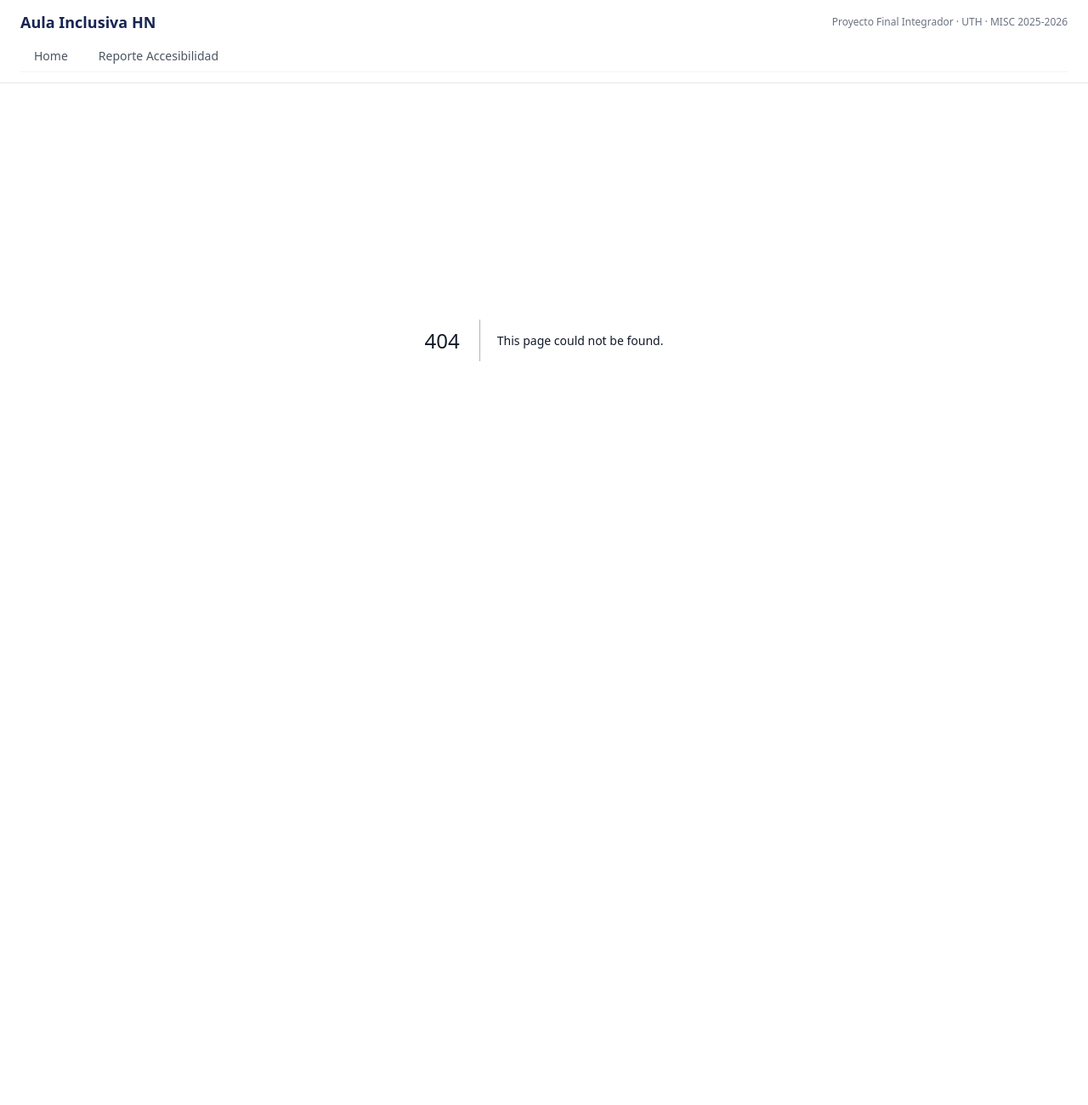
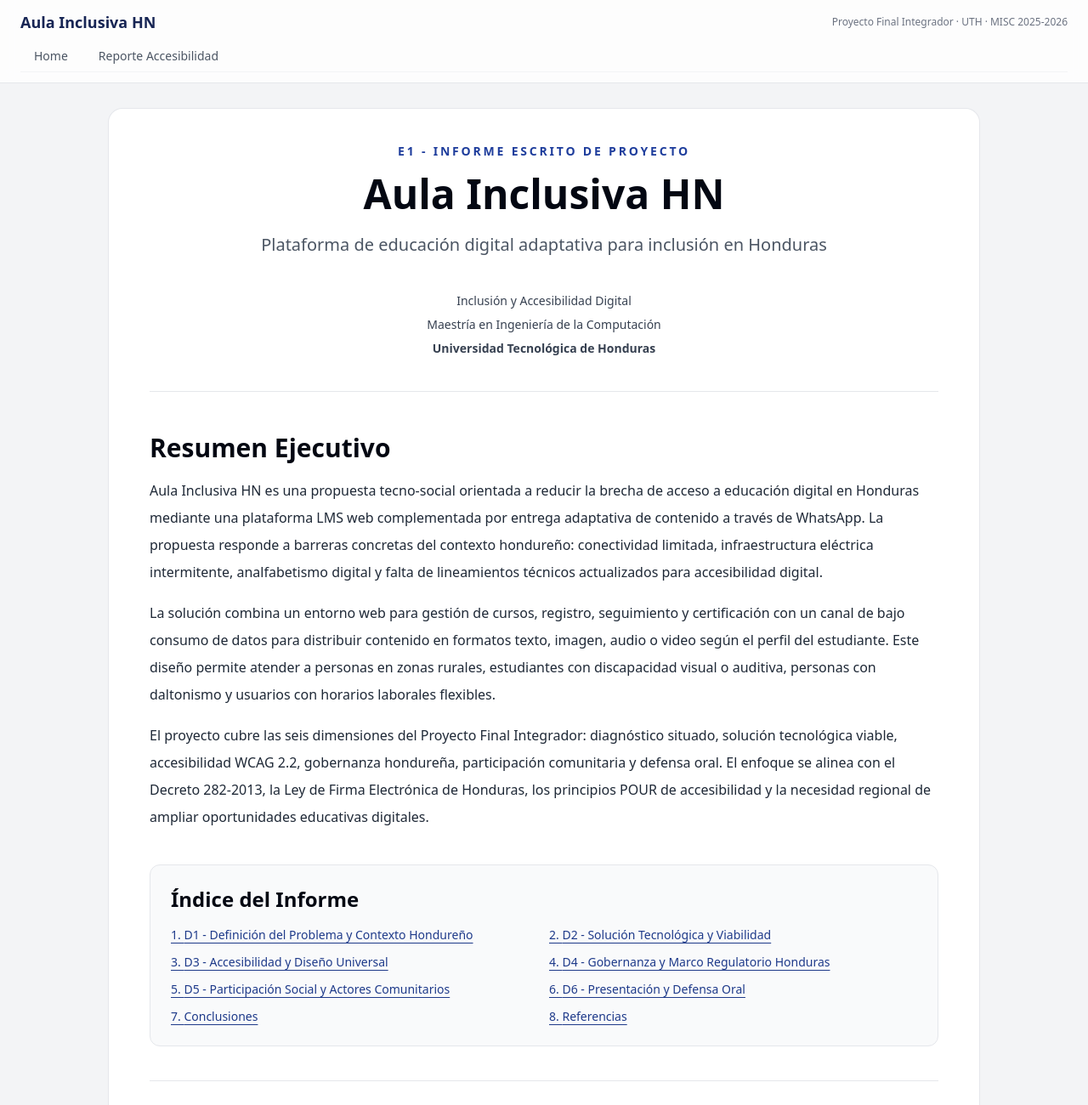
Before and after one commit to SiderealOcean/uth-aula-inclusiva, a Next.js app: page /informe in a window 1280 px wide. Before the commit this address had no page. Shown: the top 1300 px of the page at 85% size. Before the commit the page ends 800 px from the top, so only its background shows below. Built offline with nearby package versions, Linux system fonts and the light colour scheme.

Commit message:
feat: add printable informe page

```diff
--- /dev/null
+++ b/src/app/informe/page.tsx
@@ -0,0 +1,156 @@
+import Link from "next/link";
+import {
+  conclusionesInforme,
+  conteoReferenciasRegionales,
+  indiceInforme,
+  informePortada,
+  referenciasInforme,
+  resumenEjecutivo,
+  seccionesInforme,
+  type InformeSection,
+  type InformeTable,
+} from "@/data/informe";
+
+function ReportTable({ table }: { table: InformeTable }) {
+  return (
+    <div className="my-6 overflow-x-auto" role="region" aria-label={table.caption} tabIndex={0}>
+      <table className="w-full border-collapse text-sm">
+        <caption className="mb-2 text-left text-xs font-semibold uppercase tracking-wide text-gray-500">
+          {table.caption}
+        </caption>
+        <thead>
+          <tr className="border-b border-gray-300 bg-gray-50">
+            {table.headers.map((header) => (
+              <th key={header} scope="col" className="px-4 py-3 text-left font-semibold text-gray-900">
+                {header}
+              </th>
+            ))}
+          </tr>
+        </thead>
+        <tbody>
+          {table.rows.map((row, rowIndex) => (
+            <tr key={`${table.caption}-${rowIndex}`} className="border-b border-gray-200">
+              {row.map((cell, cellIndex) => (
+                <td key={`${table.caption}-${rowIndex}-${cellIndex}`} className="px-4 py-3 align-top text-gray-700">
+                  {cell}
+                </td>
+              ))}
+            </tr>
+          ))}
+        </tbody>
+      </table>
+    </div>
+  );
+}
+
+function DimensionSection({ section }: { section: InformeSection }) {
+  return (
+    <section id={section.id} className="scroll-mt-32 border-t border-gray-200 py-10 print:break-inside-avoid" aria-labelledby={`${section.id}-titulo`}>
+      <div className="mb-5 flex flex-wrap items-baseline gap-3">
+        <span className="rounded-full bg-brand-100 px-3 py-1 text-sm font-bold text-brand-800">
+          {section.codigo}
+        </span>
+        <span className="text-sm font-medium text-gray-500">{section.puntaje}</span>
+      </div>
+      <h2 id={`${section.id}-titulo`} className="mb-3 text-3xl font-bold text-gray-950 print:text-2xl">
+        {section.titulo}
+      </h2>
+      <p className="mb-6 border-l-4 border-brand-500 bg-brand-50 px-4 py-3 text-sm font-medium text-brand-900 print:bg-white">
+        {section.resumen}
+      </p>
+      <div className="space-y-4 text-base leading-8 text-gray-800">
+        {section.parrafos.map((parrafo) => (
+          <p key={parrafo}>{parrafo}</p>
+        ))}
+      </div>
+      <div className="mt-6 rounded-lg border border-gray-200 bg-gray-50 p-5 print:bg-white">
+        <h3 className="mb-3 text-sm font-bold uppercase tracking-wide text-gray-600">Evidencia clave</h3>
+        <ul className="list-disc space-y-2 pl-5 text-sm leading-6 text-gray-700">
+          {section.evidencias.map((evidencia) => (
+            <li key={evidencia}>{evidencia}</li>
+          ))}
+        </ul>
+      </div>
+      {section.id === "d3" ? (
+        <p className="mt-4 text-sm text-gray-600 print:hidden">
+          Evidencia complementaria: <Link href="/reporte-accesibilidad" className="font-semibold text-brand-700 underline">ver Reporte de Evaluación de Accesibilidad</Link>.
+        </p>
+      ) : null}
+      {section.tabla ? <ReportTable table={section.tabla} /> : null}
+    </section>
+  );
+}
+
+export default function InformePage() {
+  return (
+    <div className="bg-gray-100 px-4 pb-16 pt-32 print:bg-white print:px-0 print:pt-0">
+      <article className="mx-auto max-w-5xl rounded-2xl bg-white px-6 py-10 shadow-sm ring-1 ring-gray-200 print:max-w-none print:rounded-none print:px-0 print:py-0 print:shadow-none print:ring-0 md:px-12">
+        <header className="mb-12 border-b border-gray-200 pb-10 text-center print:min-h-[9in] print:break-after-page print:border-b-0 print:pb-0">
+          <p className="mb-4 text-sm font-semibold uppercase tracking-[0.2em] text-brand-600">
+            {informePortada.entregable}
+          </p>
+          <h1 className="mb-5 text-5xl font-bold text-gray-950 print:text-4xl">
+            {informePortada.titulo}
+          </h1>
+          <p className="mx-auto mb-10 max-w-3xl text-xl leading-8 text-gray-600">
+            {informePortada.subtitulo}
+          </p>
+          <div className="mx-auto max-w-2xl space-y-2 text-sm text-gray-700">
+            <p>{informePortada.curso}</p>
+            <p>{informePortada.programa}</p>
+            <p className="font-semibold">{informePortada.universidad}</p>
+          </div>
+        </header>
+
+        <section className="mb-10 print:break-after-page" aria-labelledby="resumen-ejecutivo">
+          <h2 id="resumen-ejecutivo" className="mb-4 text-3xl font-bold text-gray-950">Resumen Ejecutivo</h2>
+          <div className="space-y-4 text-base leading-8 text-gray-800">
+            {resumenEjecutivo.map((parrafo) => (
+              <p key={parrafo}>{parrafo}</p>
+            ))}
+          </div>
+        </section>
+
+        <nav className="mb-10 rounded-xl border border-gray-200 bg-gray-50 p-6 print:break-after-page print:bg-white" aria-labelledby="indice-informe">
+          <h2 id="indice-informe" className="mb-4 text-2xl font-bold text-gray-950">Índice del Informe</h2>
+          <ol className="grid gap-3 text-sm md:grid-cols-2 print:grid-cols-1">
+            {indiceInforme.map((item, index) => (
+              <li key={item.href}>
+                <a href={item.href} className="text-brand-700 underline underline-offset-4 print:text-gray-900 print:no-underline">
+                  {index + 1}. {item.label}
+                </a>
+              </li>
+            ))}
+          </ol>
+        </nav>
+
+        {seccionesInforme.map((section) => (
+          <DimensionSection key={section.id} section={section} />
+        ))}
+
+        <section id="conclusiones" className="border-t border-gray-200 py-10 print:break-before-page" aria-labelledby="conclusiones-titulo">
+          <h2 id="conclusiones-titulo" className="mb-5 text-3xl font-bold text-gray-950">Conclusiones</h2>
+          <div className="space-y-4 text-base leading-8 text-gray-800">
+            {conclusionesInforme.map((parrafo) => (
+              <p key={parrafo}>{parrafo}</p>
+            ))}
+          </div>
+        </section>
+
+        <section id="referencias" className="border-t border-gray-200 py-10 print:break-before-page" aria-labelledby="referencias-titulo">
+          <h2 id="referencias-titulo" className="mb-2 text-3xl font-bold text-gray-950">Referencias</h2>
+          <p className="mb-6 text-sm text-gray-600">
+            {referenciasInforme.length} referencias en APA 7; {conteoReferenciasRegionales} hondureñas, centroamericanas o regionales.
+          </p>
+          <ol className="space-y-4 text-sm leading-7 text-gray-800">
+            {referenciasInforme.map((referencia) => (
+              <li key={referencia.id} className="pl-8 -indent-8">
+                {referencia.textoApa}
+              </li>
+            ))}
+          </ol>
+        </section>
+      </article>
+    </div>
+  );
+}
--- a/tailwind.config.ts
+++ b/tailwind.config.ts
@@ -13,7 +13,9 @@ const config: Config = {
           100: "#dbeafe",
           200: "#bfdbfe",
           500: "#1e40af",
+          600: "#1e3d9c",
           700: "#1e3a8a",
+          800: "#1a2f6f",
           900: "#172554",
         },
         surface: {
```
